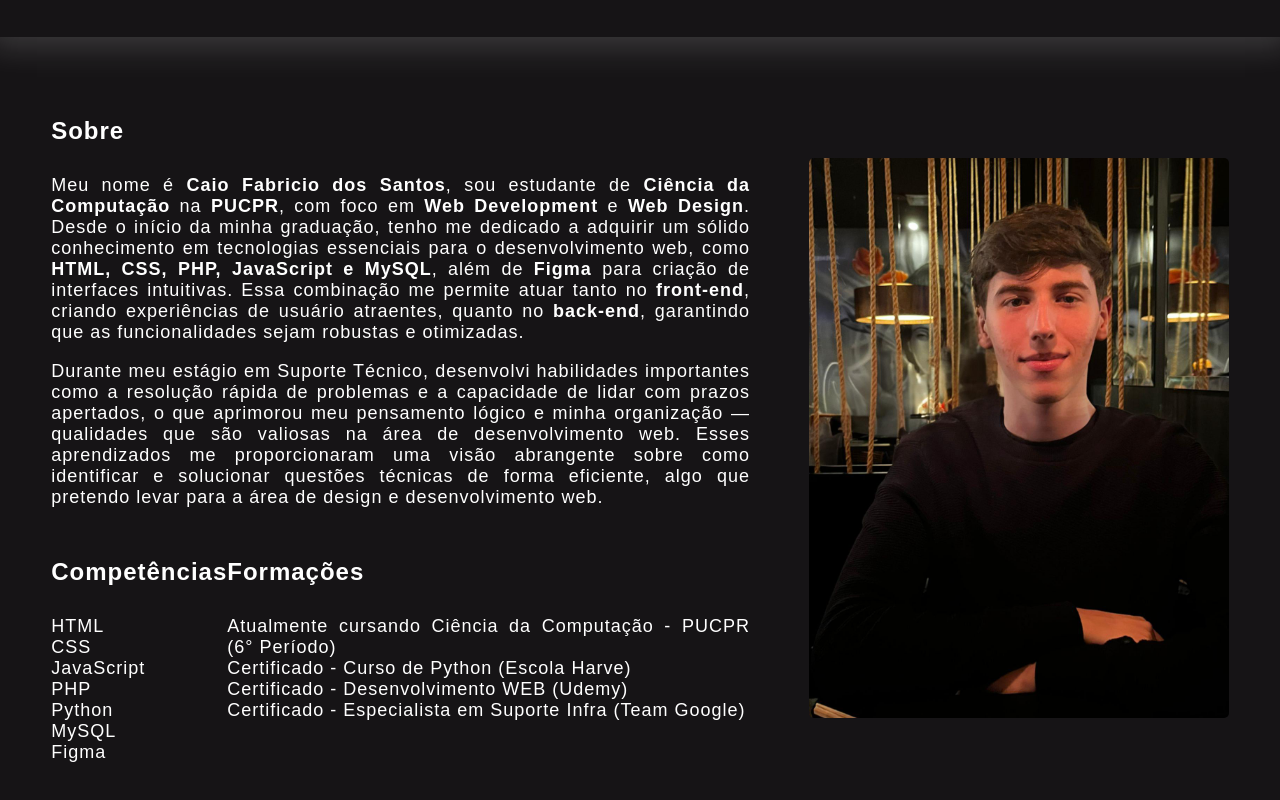
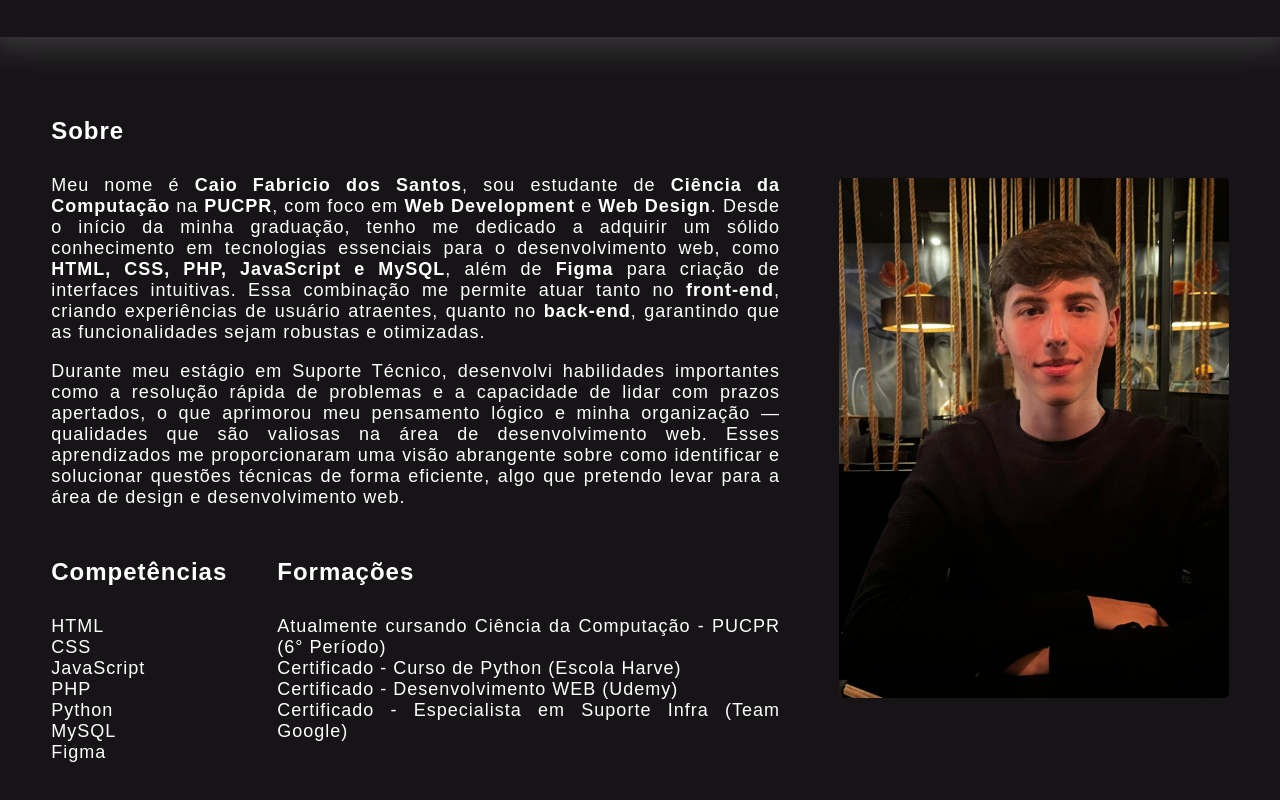
Before and after one commit to caiofsantoss/caiofsantoss.github.io, a plain HTML site: page index.html in a window 1280 px wide. Shown: the part 1611-2411 px from the top of the page. Drawn offline with Linux system fonts and the light colour scheme; a web font is replaced by a local one.

Commit message:
Update style.css
Ajuste de bugs visuais

```diff
--- a/style.css
+++ b/style.css
@@ -235,13 +235,17 @@ section.inferior-do-site .flex{
 .inferior-do-site img {
     border-radius: 5px;
     height: auto;
-    max-width: 420px;
+    max-width: 390px;
 }
 
 .competencias-formacoes {
     padding-top: 50px;
     display: flex;
     justify-content: space-between;
+}
+
+.formacoes {
+    padding-left: 50px;
 }
 
 /* Acaba o sobre */
```
